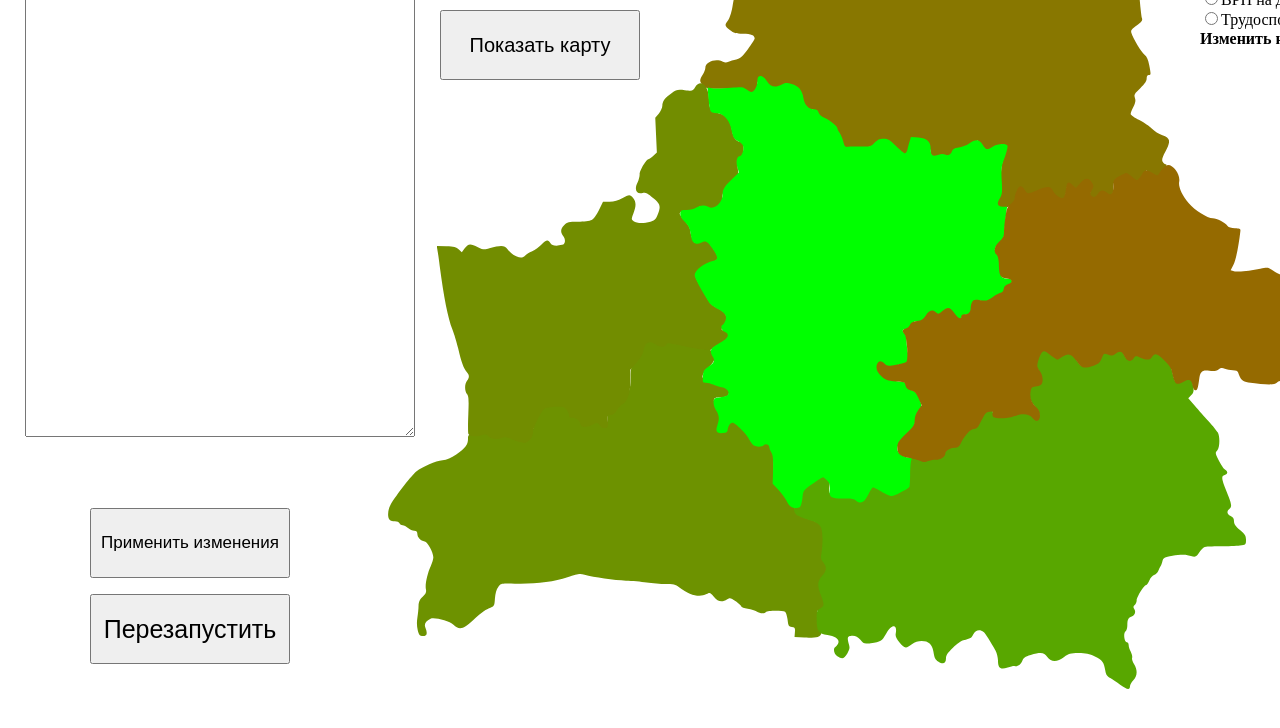
After one commit to Daniello0/Belarus-Management, a PHP site: template game/view/View.php in a window 1280 px wide. The commit adds this page. Shown: the top 728 px of the page. Run offline with PHP 8.4, Linux system fonts and the light colour scheme; the template is opened without the code that fills it, so the values that code supplies are empty.

Commit message:
Modernize map, add new scripts, create color system

```diff
--- a/game/model/brest.php
+++ b/game/model/brest.php
@@ -1,9 +1,19 @@
+<style>
+
+</style>
 <?php
 set_include_path("C:/Belarus-Management/");
-require "game/view/View.html";
+require "game/view/MainCSS.php";
+require_once "game/view/View.php";
+if ($_SERVER['REQUEST_URI'] == "/game/model/brest.php") {
+    echo "<link rel='stylesheet' href='/game/view/Brest.css'>";
+}
+class StatBrest
+{
+    public static $vrp = 18488.3;
+    public static $vrp_for_population = 13890.1;
+    public static $working_population = 198144;
+}
+$VRP = new vrp();
+$color = $VRP::Color();
 ?>
-<style>
-    .Brest {
-        fill: red;
-    }
-</style>
--- a/game/model/gomel.php
+++ b/game/model/gomel.php
@@ -1,9 +1,19 @@
+<style>
+
+</style>
 <?php
 set_include_path("C:/Belarus-Management/");
-require "game/view/View.html";
+require "game/view/MainCSS.php";
+require_once "game/view/View.php";
+if ($_SERVER['REQUEST_URI'] == "/game/model/gomel.php") {
+    echo "<link rel='stylesheet' href='/game/view/Gomel.css'>";
+}
+class StatGomel
+{
+    static $vrp = 21124.6;
+    static $vrp_for_population = 15457.9;
+    static $working_population = 786488;
+}
+$VRP = new vrp();
+$color = $VRP::Color();
 ?>
-<style>
-    .Gomel {
-        fill: red;
-    }
-</style>
--- a/game/model/grodno.php
+++ b/game/model/grodno.php
@@ -1,9 +1,19 @@
+<style>
+
+</style>
 <?php
 set_include_path("C:/Belarus-Management/");
-require "game/view/View.html";
+require "game/view/MainCSS.php";
+require_once "game/view/View.php";
+if ($_SERVER['REQUEST_URI'] == "/game/model/grodno.php") {
+    echo "<link rel='stylesheet' href='/game/view/Grodno.css'>";
+}
+class StatGrodno
+{
+    static $vrp = 17853.0;
+    static $vrp_for_population = 17636.1;
+    static $working_population = 570503;
+}
+$VRP = new vrp();
+$color = $VRP::Color();
 ?>
-<style>
-    .Grodno {
-        fill: red;
-    }
-</style>
--- a/game/model/minsk.php
+++ b/game/model/minsk.php
@@ -1,9 +1,19 @@
+<style>
+
+</style>
 <?php
 set_include_path("C:/Belarus-Management/");
-require "game/view/View.html";
+require "game/view/MainCSS.php";
+require_once "game/view/View.php";
+if ($_SERVER['REQUEST_URI'] == "/game/model/minsk.php") {
+    echo "<link rel='stylesheet' href='/game/view/Minsk.css'>";
+}
+class StatMinsk
+{
+    static $vrp = 32128.7;
+    static $vrp_for_population = 21863.0;
+    static $working_population = 474245;
+}
+$VRP = new vrp();
+$color = $VRP::Color();
 ?>
-<style>
-    .Minsk {
-        fill: red;
-    }
-</style>
--- a/game/model/mogilev.php
+++ b/game/model/mogilev.php
@@ -1,9 +1,19 @@
+<style>
+
+</style>
 <?php
 set_include_path("C:/Belarus-Management/");
-require "game/view/View.html";
+require "game/view/MainCSS.php";
+require_once "game/view/View.php";
+if ($_SERVER['REQUEST_URI'] == "/game/model/mogilev.php") {
+    echo "<link rel='stylesheet' href='/game/view/Mogilev.css'>";
+}
+class StatMogilev
+{
+    static $vrp = 13418.8;
+    static $vrp_for_population = 13314.4;
+    static $working_population = 577654;
+}
+$VRP = new vrp();
+$color = $VRP::Color();
 ?>
-<style>
-    .Mogilev {
-        fill: red;
-    }
-</style>
--- a/game/model/vitebsk.php
+++ b/game/model/vitebsk.php
@@ -1,9 +1,19 @@
+<style>
+
+</style>
 <?php
 set_include_path("C:/Belarus-Management/");
-require "game/view/View.html";
+require "game/view/MainCSS.php";
+require_once "game/view/View.php";
+if ($_SERVER['REQUEST_URI'] == "/game/model/vitebsk.php") {
+    echo "<link rel='stylesheet' href='/game/view/Vitebsk.css'>";
+}
+class StatVitebsk
+{
+    static $vrp = 15036.8;
+    static $vrp_for_population = 13521.1;
+    static $working_population = 635424;
+}
+$VRP = new vrp();
+$color = $VRP::Color();
 ?>
-<style>
-    .Vitebsk {
-        fill: red;
-    }
-</style>
--- /dev/null
+++ b/game/view/MainCSS.php
@@ -0,0 +1,143 @@
+<?php
+set_include_path("C:/Belarus-Management/");
+require_once "game/view/View.php";
+$vrp = new vrp();
+$color = $vrp::Color();
+?>
+<style>
+.ShowMap {
+    position: absolute;
+    height: 70px;
+    width: 200px;
+    left: 350px;
+    bottom: 600px;
+    font-size: 20px;
+}
+.ApplyButton {
+    height: 70px;
+    width: 200px;
+    font-size: 17px;
+}
+.RebootButton {
+    height: 70px;
+    width: 200px;
+    font-size: 25px;
+}
+.Submit {
+    position: absolute;
+    bottom: 120px;
+    left: 90px;
+}
+.TA_LastChanges {
+    width: 451px;
+    height: 280px;
+}
+.LastChanges {
+    position: absolute;
+    left: 1350px;
+    bottom: 100px;
+    width: 460px;
+    height: 360px;
+}
+.TA_StatREG {
+    width: 300px;
+    height: 350px;
+}
+.StatREG {
+    position: absolute;
+    left: 1500px;
+    bottom: 498px;
+    width: 310px;
+    height: 410px;
+}
+.Changes {
+    position: absolute;
+    left: 1200px;
+    bottom: 705px;
+    width: 300px;
+    height: 206px;
+}
+.TA_StatRB {
+    width: 390px;
+    height: 450px;
+}
+.StatRB {
+    position: absolute;
+    bottom: 360px;
+    left: 25px;
+    width: 400px;
+    height: 570px;
+}
+.Vitebsk {
+    position: absolute;
+    fill: <?=$color[1]?>;
+    left: 700px;
+    bottom: 592px;
+}
+.Brest {
+    position: absolute;
+    fill: <?=$color[0]?>;
+    left: 388px;
+    bottom: 161px;
+}
+.Gomel {
+    position: absolute;
+    fill: <?=$color[2]?>;
+    left: 794px;
+    bottom: 111px;
+}
+.Grodno {
+    position: absolute;
+    fill: <?=$color[3]?>;
+    left: 437px;
+    bottom: 357px;
+}
+.Minsk {
+    position: absolute;
+    fill: <?=$color[4]?>;
+    left: 680px;
+    bottom: 292px;
+}
+.Mogilev {
+    position: absolute;
+    fill: <?=$color[5]?>;
+    left: 876px;
+    bottom: 338px;
+}
+.VitebskUpdate:hover {
+    filter: contrast(60%);
+}
+.MogilevUpdate:hover {
+    filter: contrast(60%);
+}
+.GomelUpdate:hover {
+    filter: contrast(60%);
+}
+.BrestUpdate:hover {
+    filter: contrast(60%);
+}
+.MinskUpdate:hover {
+    filter: contrast(60%);
+}
+.GrodnoUpdate:hover {
+    filter: contrast(60%);
+}
+.VitebskUpdate {
+    position: relative;
+}
+.MogilevUpdate {
+    position: relative;
+}
+.MinskUpdate {
+    position: relative;
+}
+.GomelUpdate {
+    position: relative;
+}
+.GrodnoUpdate {
+    position: relative;
+}
+.BrestUpdate {
+    position: relative;
+}
+</style>
--- a/game/view/View.html
+++ b/game/view/View.php
@@ -1,9 +1,15 @@
 <html lang="ru">
 <head>
-    <title>game</title>
+    <title>project</title>
     <meta charset="utf-8">
 </head>
 <body>
+<?php
+require "MainCSS.php";
+?>
+<style>
+
+</style>
 <div class="MAP">
     <a href="/game/model/vitebsk.php"><svg class="Vitebsk" version="1.0" xmlns="http://www.w3.org/2000/svg"
          width="352.000000pt" height="232.000000pt" viewBox="0 0 352.000000 232.000000"
@@ -275,12 +281,9 @@ l7 57 -32 0 c-41 0 -48 21 -23 62 18 29 20 45 15 133 -5 91 -3 107 22 173 14
 </div>
 <div class="Changes">
     <h1>Изменения</h1>
-    <input type="radio" name="changes" id="vvp">ВВП<br />
-    <input type="radio" name="changes" id="unemployment level">Уровень безработицы<br />
-    <input type="radio" name="changes" id="national wealth">Национальное богатство<br />
-    <input type="radio" name="changes" id="nalog">Налог<br />
-    <input type="radio" name="changes" id="population">Население<br />
-    <input type="radio" name="changes" id="foreign trade">Объем внешней торговли<br />
+    <input type="radio" name="changes" id="vrp">ВРП(млн. руб.)<br />
+    <input type="radio" name="changes" id="vrp_for_population">ВРП на душу населения(руб.)<br />
+    <input type="radio" name="changes" id="population">Трудоспособное население(чел.)<br />
     <b>Изменить на:</b><input type="text" name="value">
 </div>
 <div class="StatREG">
@@ -298,135 +301,68 @@ l7 57 -32 0 c-41 0 -48 21 -23 62 18 29 20 45 15 133 -5 91 -3 107 22 173 14
     <form method="get">
         <input type="submit" class="RebootButton" name="Reboot" value="Перезапустить">
     </form>
+    <form action="/game/view/View.php">
+        <input type="submit" value="Показать карту" class="ShowMap">
+    </form>
 </div>
+<?php
+set_include_path("C:/Belarus-Management/");
+use StatBrest as Brest;
+use StatGomel as Gomel;
+use StatGrodno as Grodno;
+use StatMinsk as Minsk;
+use StatMogilev as Mogilev;
+use StatVitebsk as Vitebsk;
+class vrp
+{
+    public static function rgbToHex($red, $green, $blue, $alpha = null)
+    {
+        $result = '#';
+        foreach (array($red, $green, $blue) as $row) {
+            $result .= str_pad(dechex($row), 2, '0', STR_PAD_LEFT);
+        }
+
+        if (!is_null($alpha)) {
+            $alpha = floor(255 - (255 * ($alpha / 127)));
+            $result .= str_pad(dechex($alpha), 2, '0', STR_PAD_LEFT);
+        }
+
+        return $result;
+    }
+    public static function Color()
+    {
+        require_once "game/model/minsk.php";
+        require_once "game/model/mogilev.php";
+        require_once "game/model/gomel.php";
+        require_once "game/model/grodno.php";
+        require_once "game/model/brest.php";
+        require_once "game/model/vitebsk.php";
+        $all = [Brest::$vrp, Gomel::$vrp, Grodno::$vrp, Minsk::$vrp, Mogilev::$vrp, Vitebsk::$vrp];
+        $max = max($all);
+        $RatioBrest = (Brest::$vrp)/$max;
+        $RatioGomel = (Gomel::$vrp)/$max;
+        $RatioGrodno = (Grodno::$vrp)/$max;
+        $RatioMinsk = (Minsk::$vrp)/$max;
+        $RatioMogilev = (Mogilev::$vrp)/$max;
+        $RatioVitebsk = (Vitebsk::$vrp)/$max;
+        $newRatioBrest = $RatioBrest * 255;
+        $newRatioGomel = $RatioGomel * 255;
+        $newRatioGrodno = $RatioGrodno * 255;
+        $newRatioMinsk = $RatioMinsk * 255;
+        $newRatioMogilev = $RatioMogilev * 255;
+        $newRatioVitebsk = $RatioVitebsk * 255;
+        $colBrest = self::rgbToHex(255 - (int)$newRatioBrest, (int)$newRatioBrest, 0);
+        $colGomel = self::rgbToHex(255 - (int)$newRatioGomel, (int)$newRatioGomel, 0);
+        $colGrodno = self::rgbToHex(255 - (int)$newRatioGrodno, (int)$newRatioGrodno, 0);
+        $colMinsk = self::rgbToHex(255 - (int)$newRatioMinsk, (int)$newRatioMinsk, 0);
+        $colMogilev = self::rgbToHex(255 - (int)$newRatioMogilev, (int)$newRatioMogilev, 0);
+        $colVitebsk = self::rgbToHex(255 - (int)$newRatioVitebsk, (int)$newRatioVitebsk, 0);
+        $result = [$colBrest, $colVitebsk, $colGomel, $colGrodno, $colMinsk, $colMogilev];
+        return $result;
+    }
+}
+$vrp = new vrp();
+$color = $vrp::Color();
+?>
 </body>
-<style>
-    .ApplyButton {
-        height: 70px;
-        width: 200px;
-        font-size: 17px;
-    }
-    .RebootButton {
-        height: 70px;
-        width: 200px;
-        font-size: 25px;
-    }
-    .Submit {
-        position: absolute;
-        bottom: 120px;
-        left: 90px;
-    }
-    .TA_LastChanges {
-        width: 451px;
-        height: 280px;
-    }
-    .LastChanges {
-        position: absolute;
-        left: 1350px;
-        bottom: 100px;
-        width: 460px;
-        height: 360px;
-    }
-    .TA_StatREG {
-        width: 300px;
-        height: 350px;
-    }
-    .StatREG {
-        position: absolute;
-        left: 1500px;
-        bottom: 498px;
-        width: 310px;
-        height: 410px;
-    }
-    .Changes {
-        position: absolute;
-        left: 1200px;
-        bottom: 705px;
-        width: 300px;
-        height: 206px;
-    }
-    .TA_StatRB {
-        width: 390px;
-        height: 450px;
-    }
-    .StatRB {
-        position: absolute;
-        bottom: 360px;
-        left: 25px;
-        width: 400px;
-        height: 570px;
-    }
-    .Vitebsk {
-        position: absolute;
-        fill: green;
-        left: 700px;
-        bottom: 592px;
-    }
-    .Brest {
-        position: absolute;
-        fill: green;
-        left: 388px;
-        bottom: 161px;
-    }
-    .Gomel {
-        position: absolute;
-        fill: green;
-        left: 794px;
-        bottom: 111px;
-    }
-    .Grodno {
-        position: absolute;
-        fill: green;
-        left: 437px;
-        bottom: 357px;
-    }
-    .Minsk {
-        position: absolute;
-        fill: green;
-        left: 680px;
-        bottom: 292px;
-    }
-    .Mogilev {
-        position: absolute;
-        fill: green;
-        left: 876px;
-        bottom: 338px;
-    }
-    .VitebskUpdate:hover {
-        filter: contrast(70%);
-    }
-    .MogilevUpdate:hover {
-        filter: contrast(70%);
-    }
-    .GomelUpdate:hover {
-        filter: contrast(70%);
-    }
-    .BrestUpdate:hover {
-        filter: contrast(70%);
-    }
-    .MinskUpdate:hover {
-        filter: contrast(70%);
-    }
-    .GrodnoUpdate:hover {
-        filter: contrast(70%);
-    }
-    .VitebskUpdate {
-        position: relative;
-    }
-    .MogilevUpdate {
-        position: relative;
-    }
-    .MinskUpdate {
-        position: relative;
-    }
-    .GomelUpdate {
-        position: relative;
-    }
-    .GrodnoUpdate {
-        position: relative;
-    }
-    .BrestUpdate {
-        position: relative;
-    }
-</style>
 </html>
--- a/index.php
+++ b/index.php
@@ -1,2 +1,2 @@
 <?php
-header("Location: /game/view/View.html");
+header("Location: /game/view/View.php");
```
Also changed, not shown: game/view/Brest.css (added, +10 -0 lines), game/view/Gomel.css (added, +10 -0 lines), game/view/Grodno.css (added, +10 -0 lines), game/view/Main.css (added, +135 -0 lines), game/view/Minsk.css (added, +10 -0 lines), game/view/Mogilev.css (added, +10 -0 lines), game/view/Vitebsk.css (added, +10 -0 lines).
